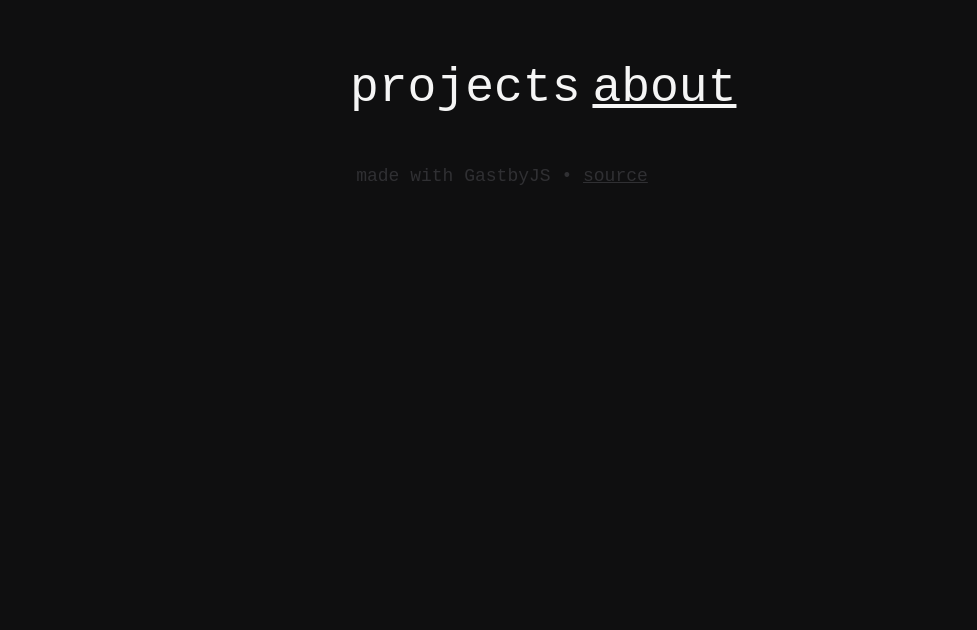
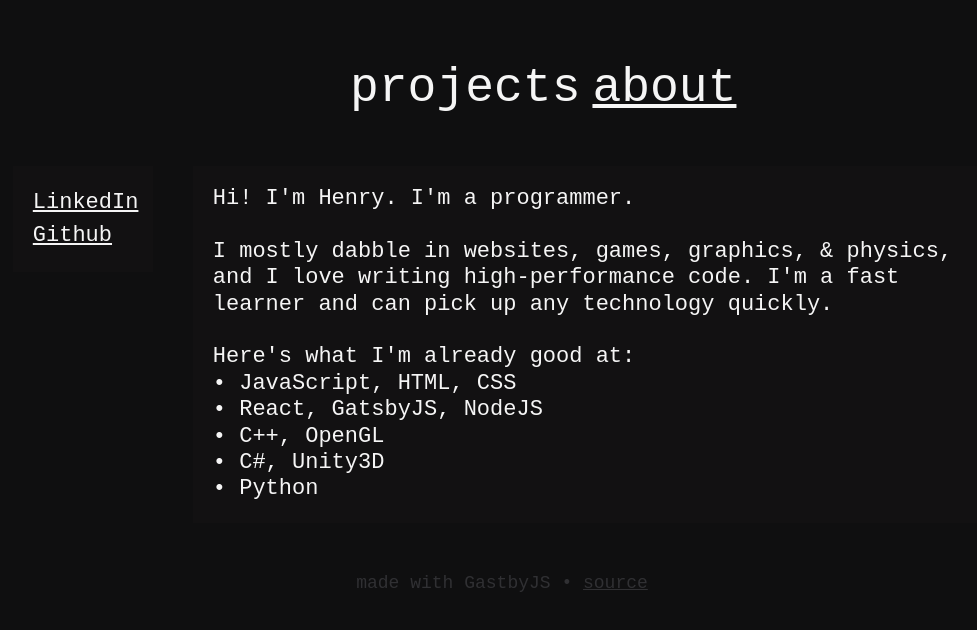
Before and after one commit to jh-wi/jh-wi.github.io, a Gatsby site: page / in a window 1280 px wide. Both pictures are taken after a click on the button "about". Shown: the whole page, without its empty margins (138-1115 px from the left). Built offline with nearby package versions, Linux system fonts and the light colour scheme; Gatsby itself is replaced by a stand-in of ours.

Commit message:
React routing and project pages

```diff
--- a/package.json
+++ b/package.json
@@ -25,6 +25,7 @@
     "react": "^17.0.1",
     "react-dom": "^17.0.1",
     "react-helmet": "^6.1.0",
+    "react-router-dom": "^5.3.0",
     "sass": "^1.38.2"
   },
   "devDependencies": {
--- a/src/pages/index.js
+++ b/src/pages/index.js
@@ -1,14 +1,20 @@
-import React from "react"
+import React, { useCallback } from "react"
 import styling from "../styling/index.scss"
-import starboardThumb from "../../assets/starboard-thumb.png"
+import starboardThumb from "../../assets/starboard-thumb-2.png"
 import thumbCover from "../../assets/thumb-overlay.png"
 import mriviewerThumb from "../../assets/mriviewer-thumb.png"
 import { Helmet } from "react-helmet"
+import { BrowserRouter as Router, Route, Link } from "react-router-dom"
+import Starboard from "./starboard.js"
 
 class App extends React.PureComponent {
 	render () {
 		return (
+			<Router>
 				<Helmet><title>Henry's Portfolio</title></Helmet>
+				<Route path="/starboard" component={Starboard} />
+				<Route exact path="/" component={Navheader} />
+			</Router>
 		)
 	}
 }
@@ -33,7 +39,6 @@ class Navheader extends React.Component {
 			}
 			return (
 				<div>
-				<App />
 					<div class="navbar">
 						<button className={this.state.section == 0 ? 'nav-selected' : 'nav'} onClick={() => this.handleClick(0)}>projects</button>
 						<button className={this.state.section == 1 ? 'nav-selected' : 'nav'}  onClick={() => this.handleClick(1)}>about</button>
@@ -60,7 +65,9 @@ const ProjectGallery = () => {
 						Made with C# in Unity
 					</div>
 				</div>
+				<Link to="/starboard">
 					<img src={thumbCover} class="project-overlay"></img>
+				</Link>
 			</div>
 			<div class="project-holder">
 				<div class="project-thumb-holder">
@@ -82,7 +89,23 @@ const ProjectGallery = () => {
 
 const About = () => {
 	return (
-		<div></div>
+		<div class="about-holder">
+			<div class="links">
+				<a href="https://www.linkedin.com/in/henrywilliamsprogrammer/" target="_blank">LinkedIn</a>
+				<br></br>
+				<a href="https://github.com/jh-wi" target="_blank">Github</a>
+			</div>
+			<div class="about">
+				Hi! I'm Henry. I'm a programmer. <br></br><br></br>
+				I mostly dabble in websites, games, graphics, & physics, and I love writing high-performance code. I'm a fast learner and can pick up any technology quickly.<br></br><br></br>
+				Here's what I'm already good at: <br></br>
+				• JavaScript, HTML, CSS <br></br>
+				• React, GatsbyJS, NodeJS <br></br>
+				• C++, OpenGL <br></br>
+				• C#, Unity3D <br></br>
+				• Python
+			</div>
+		</div>
 	)
 }
 
@@ -94,4 +117,4 @@ const Footer = () => {
 	)
 }
 
-export default Navheader
+export default App
--- /dev/null
+++ b/src/pages/starboard.js
@@ -0,0 +1,11 @@
+import React from "react"
+import styling from "../styling/index.scss"
+import starboardBanner from "/assets/starboard-project-banner.png"
+
+const Starboard = () => {
+	return (
+		<img class="banner" src={starboardBanner}></img>
+	)
+}
+
+export default Starboard
--- a/src/styling/index.scss
+++ b/src/styling/index.scss
@@ -1,5 +1,23 @@
 body {
 	background-color: #0F0F10;
+	font-family: monospace;
+	overflow: scroll;
+}
+
+::-webkit-scrollbar {
+	width: 15px;
+}
+
+::-webkit-scrollbar-track {
+	background: #121112;
+  }
+
+::-webkit-scrollbar-thumb {
+background: #1E1D1E;
+}
+
+::-webkit-scrollbar-thumb:hover {
+background: #141314;
 }
 
 .nav {
@@ -96,12 +114,52 @@ body {
 	font-family: monospace;
 	color: whitesmoke;
 	font-size: 22px;
-	width: 100%;
+	width: 95%;
 	height: fit-content;
 	text-align: left;
 	padding-left: 20px;
 	margin-right: 20px;
 	top: 84px;
+}
+
+.about-holder {
+	display: flex;
+	margin-top: 50px;
+}
+
+.about {
+	position: relative;
+	width: 60%;
+	height: 90%;
+	max-width: 1000px;
+	margin-right: auto;
+	margin-left: 40px;
+	background-color: #121112;
+	color: whitesmoke;
+	font-size: 22px;
+	padding: 20px;
+	line-height: 1.2;
+}
+
+.links {
+	position: relative;
+	width: 100px;
+	height: 90%;
+	margin-left: auto;
+	background-color: #121112;
+	color: whitesmoke;
+	font-size: 22px;
+	padding: 20px;
+	//text-align: center;
+}
+
+.links a:link {
+	color: whitesmoke;
+	line-height: 1.5;
+}
+
+.links a:visited {
+	color: whitesmoke;
 }
 
 .project-overlay:hover {
@@ -138,3 +196,7 @@ header {
 .footer a:visited {
 	color: #303033;
 }
+
+.banner {
+	width: 100%;
+}
```
Also changed, not shown: assets/starboard-thumb-2.png (added), 1 other file. Lines whose indentation alone changed are shown as unchanged.
